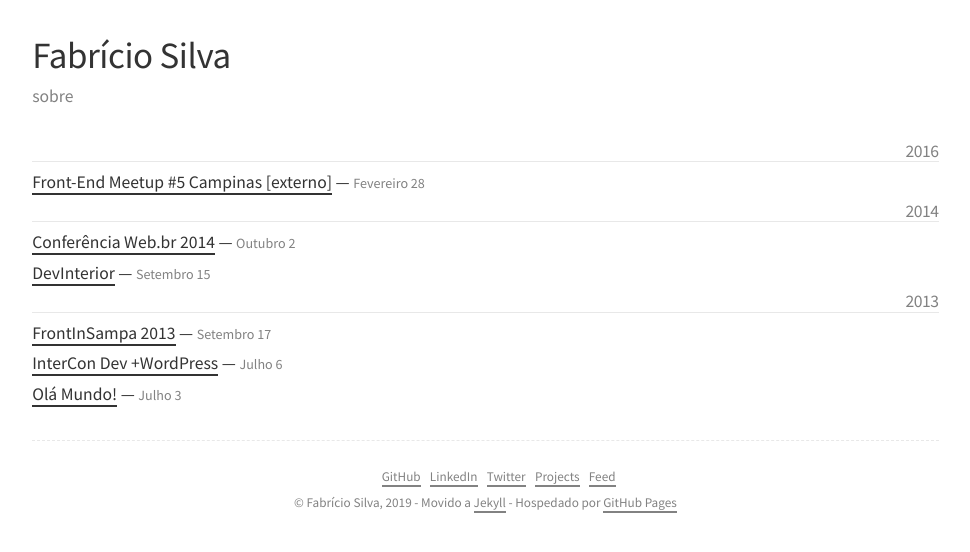
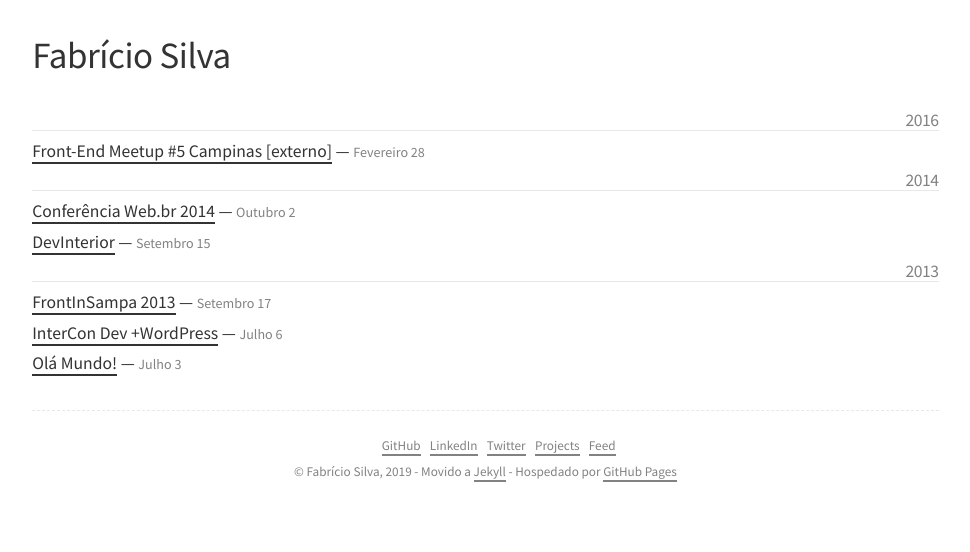
Before and after one commit to fabriciofmsilva/fabriciofmsilva.github.io, a Jekyll site: the page built from index.html, in a window 1280 px wide. Shown: the top 552 px of the page, without its empty margins (159-1129 px from the left). Built offline with Jekyll 4.4.1, drawn with Linux system fonts in a browser that asks for light colours.

Commit message:
Remove nav from header

```diff
--- a/_includes/header.html
+++ b/_includes/header.html
@@ -6,10 +6,4 @@
     {{ site.name }}
   {% endif %}
   </h1>
-
-  <nav class="nav">
-    <a href="/about/">sobre</a>
-    <a href="/palestras/" style="display: none;">palestras</a>
-    <a href="/projects/" style="display: none;">projetos</a>
-  </nav>
 </header>
```
